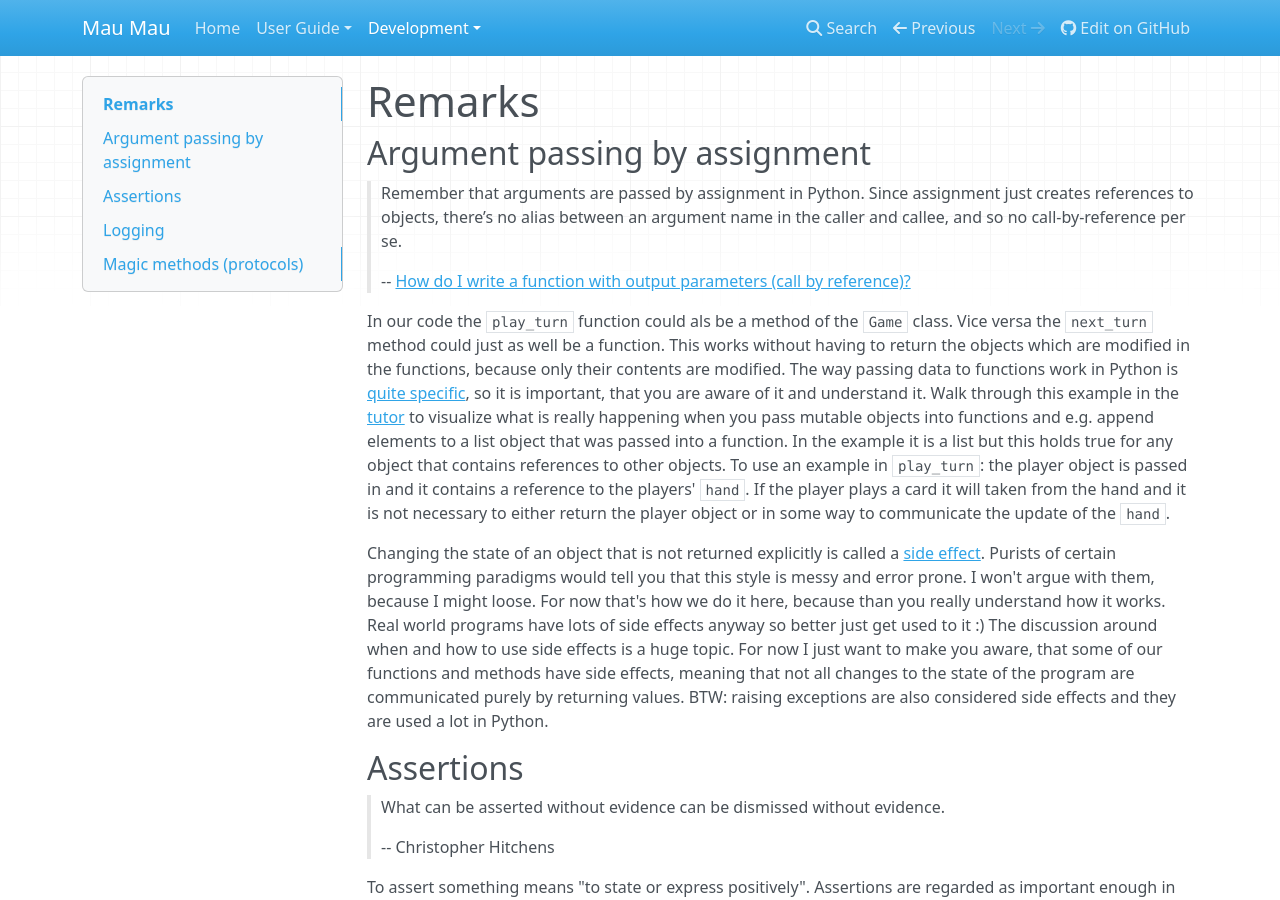
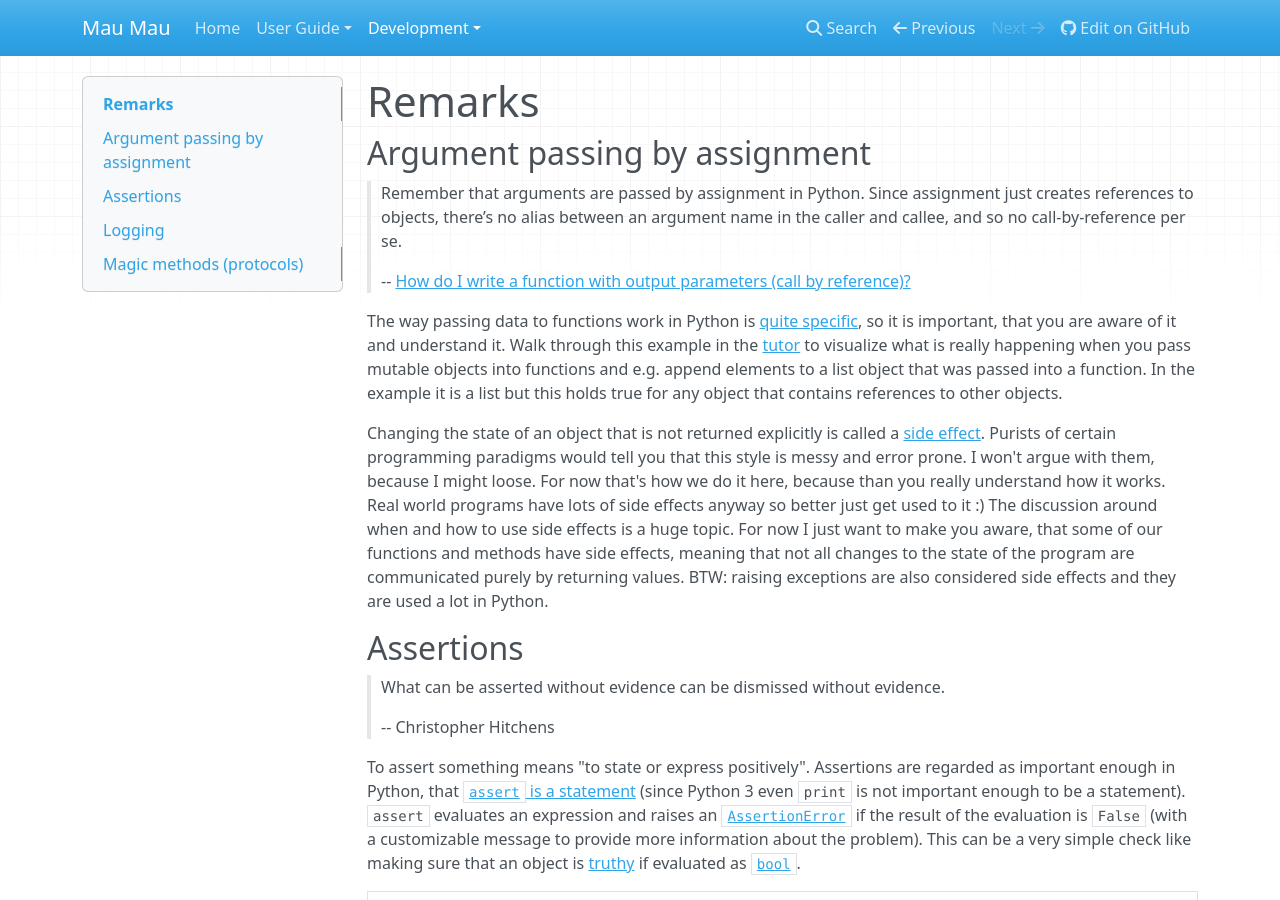
Before and after one commit to obestwalter/mau-mau, an MkDocs documentation site: the page built from docs/dev/remarks.md, in a window 1280 px wide and 900 px high. Built offline with MkDocs 1.6.1, drawn with Linux system fonts in a browser that asks for light colours; nearby versions of some CDN libraries; old or Windows-style settings are respelled for this version of MkDocs.

Commit message:
remove obsolete details

```diff
--- a/docs/dev/remarks.md
+++ b/docs/dev/remarks.md
@@ -6,7 +6,7 @@
 
 > -- [How do I write a function with output parameters (call by reference)?](https://docs.python.org/3.5/faq/programming.html#how-do-i-write-a-function-with-output-parameters-call-by-reference)
 
-In our code the `play_turn` function could als be a method of the `Game` class. Vice versa the `next_turn` method could just as well be a function. This works without having to return the objects which are modified in the functions, because only their contents are modified. The way passing data to functions work in Python is [quite specific](https://jeffknupp.com/blog/2012/11/13/is-python-callbyvalue-or-callbyreference-neither/), so it is important, that you are aware of it and understand it. Walk through this example in the [tutor](http://goo.gl/MeBNPV) to visualize what is really happening when you pass mutable objects into functions and e.g. append elements to a list object that was passed into a function. In the example it is a list but this holds true for any object that contains references to other objects. To use an example in `play_turn`: the player object is passed in and it contains a reference to the players' `hand`. If the player plays a card it will taken from the hand and it is not necessary to either return the player object or in some way to communicate the update of the `hand`.
+The way passing data to functions work in Python is [quite specific](https://jeffknupp.com/blog/2012/11/13/is-python-callbyvalue-or-callbyreference-neither/), so it is important, that you are aware of it and understand it. Walk through this example in the [tutor](http://goo.gl/MeBNPV) to visualize what is really happening when you pass mutable objects into functions and e.g. append elements to a list object that was passed into a function. In the example it is a list but this holds true for any object that contains references to other objects.
 
 Changing the state of an object that is not returned explicitly is called a [side effect](https://goo.gl/3n4nXW). Purists of certain programming paradigms would tell you that this style is messy and error prone. I won't argue with them, because I might loose. For now that's how we do it here, because than you really understand how it works. Real world programs have lots of side effects anyway so better just get used to it :) The discussion around when and how to use side effects is a huge topic. For now I just want to make you aware, that some of our functions and methods have side effects, meaning that not all changes to the state of the program are communicated purely by returning values. BTW: raising exceptions are also considered side effects and they are used a lot in Python.
 
```
